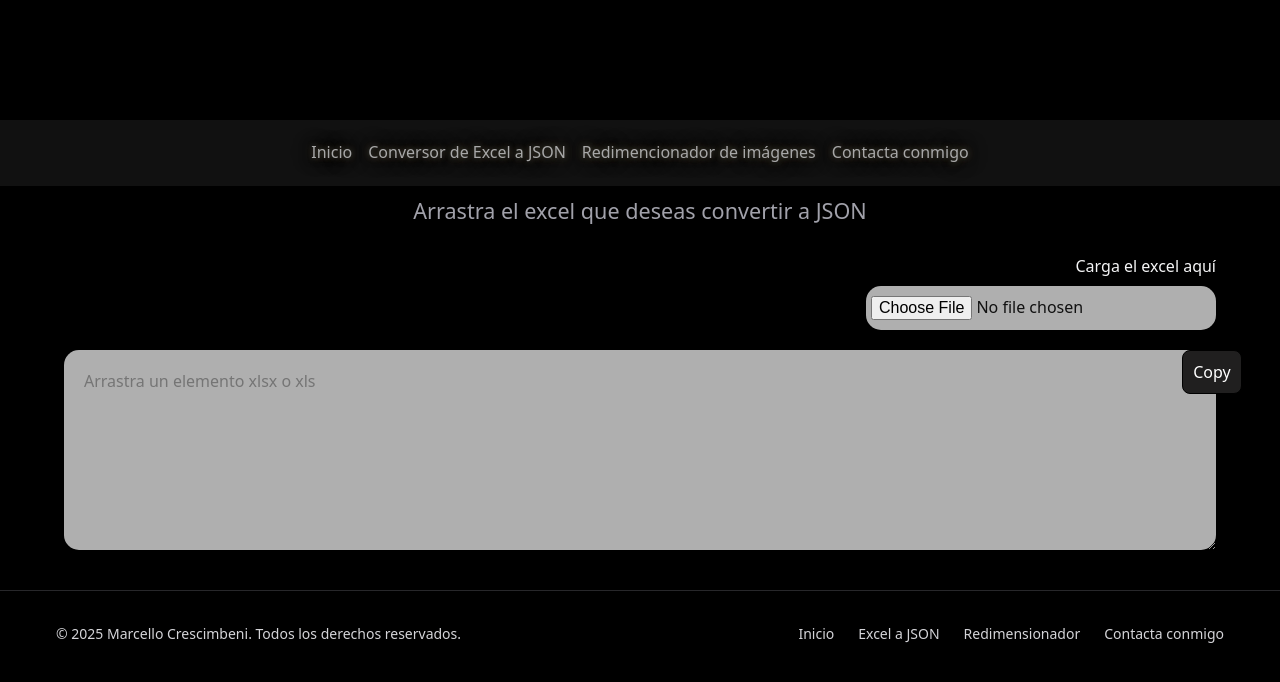
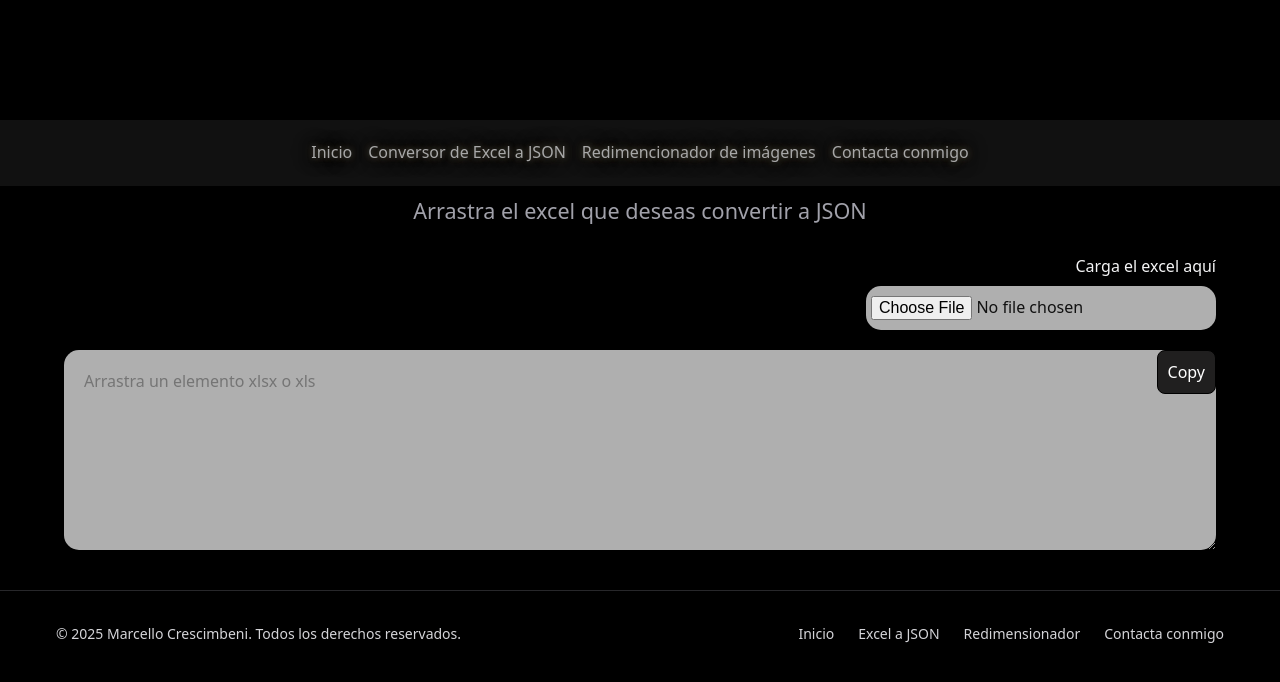
Before and after one commit to MarcelloCQ/multiple-services, a React (Vite) app: page /excel-converter in a window 1280 px wide. Shown: the top 682 px of the page. Built offline with nearby package versions, Linux system fonts and the light colour scheme.

Commit message:
ajustes al package.json

```diff
--- a/src/features/excel-converter/styles/excel-converter.css
+++ b/src/features/excel-converter/styles/excel-converter.css
@@ -37,7 +37,7 @@
 .data-entry-btn {
   position: absolute;
   top: 0;
-  right: 3%;
+  right: 5%;
   background-color: var(--btn-bg-primary);
   border-radius: 8px;
   border: solid 1px #000000;
```
